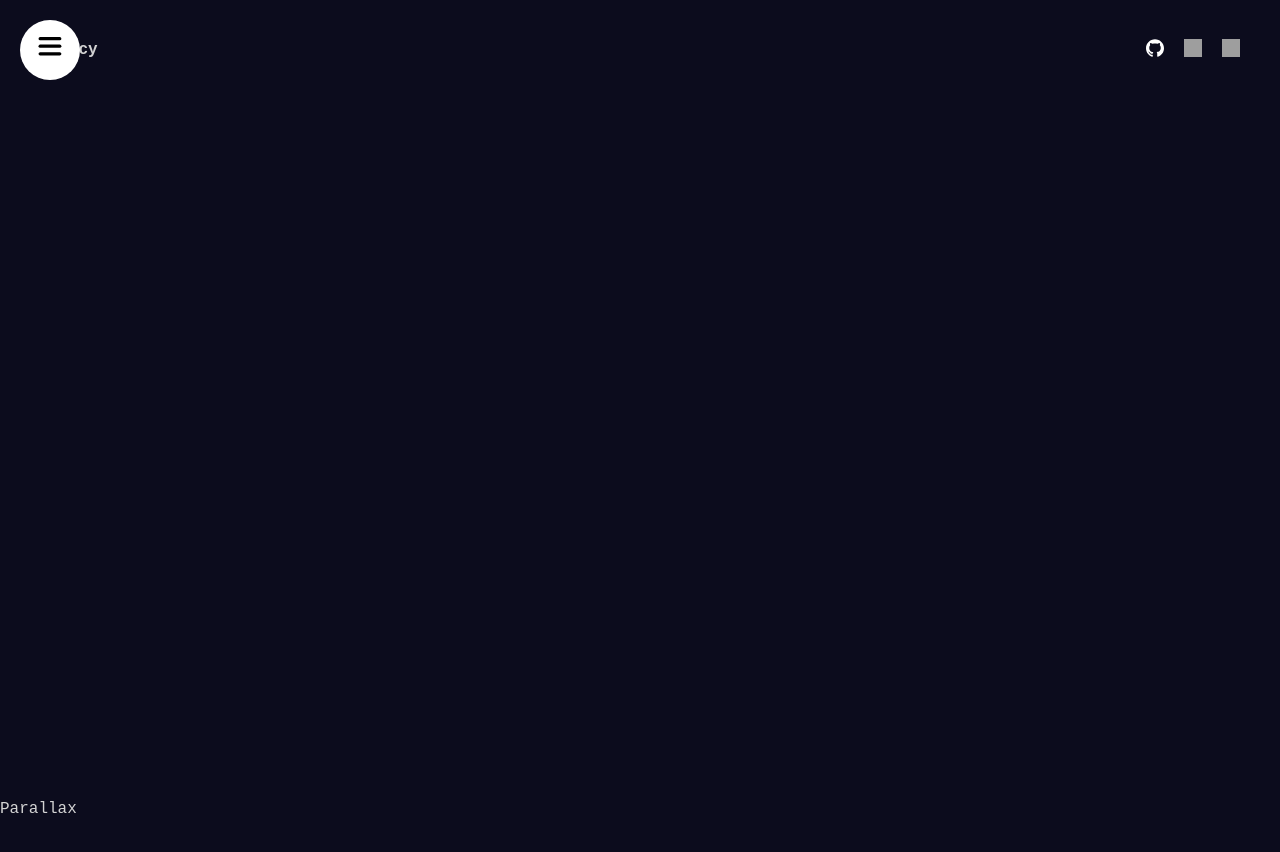
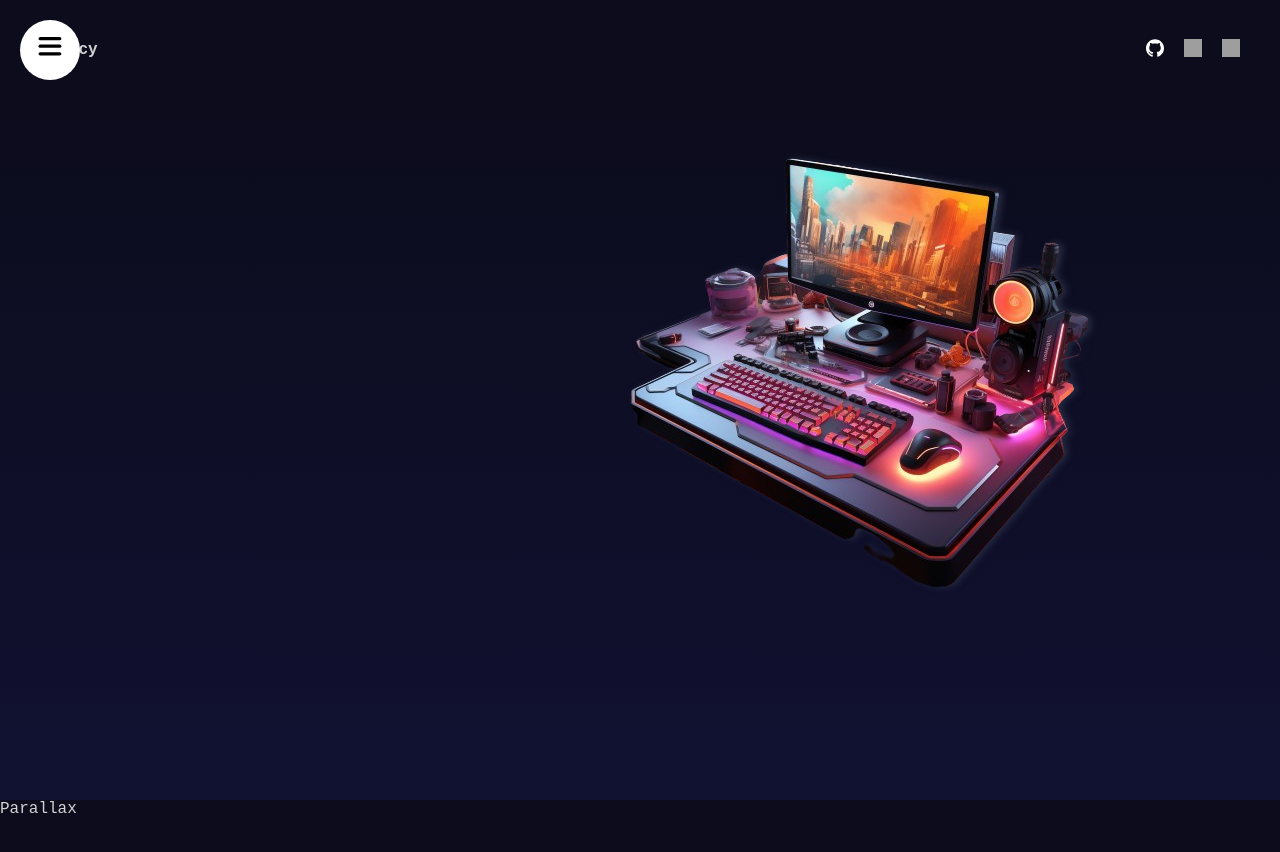
Before and after one commit to shincyshnz/my-portfolio, a React (Vite) app in the folder my-portfolio/: page / in a window 1280 px wide. Shown: the top 852 px of the page. Built offline with nearby package versions, Linux system fonts and the light colour scheme; grey boxes are pictures that could not be loaded.

Commit message:
hero image added

```diff
--- a/my-portfolio/package.json
+++ b/my-portfolio/package.json
@@ -13,6 +13,7 @@
     "framer-motion": "^11.0.5",
     "react": "^18.2.0",
     "react-dom": "^18.2.0",
+    "react-parallax-tilt": "^1.7.212",
     "sass": "^1.71.1"
   },
   "devDependencies": {
--- a/my-portfolio/src/App.jsx
+++ b/my-portfolio/src/App.jsx
@@ -1,3 +1,4 @@
+import Navbar from './components/navbar/Navbar'
 import { Contact, Hero, Parallax, Project1, Project2, Project3, Services } from "./pages";
 import "./app.scss"
 
@@ -5,6 +6,7 @@ const App = () => {
   return (
     <div>
       <section id='homepage'>
+        <Navbar />
         <Hero />
       </section>
       <Parallax />
--- a/my-portfolio/src/components/sidebar/links/Links.jsx
+++ b/my-portfolio/src/components/sidebar/links/Links.jsx
@@ -3,7 +3,7 @@ import { SIDEBAR_LINKS } from "../../../constants"
 import { useEffect, useState } from 'react'
 
 const Links = () => {
-  const [selected, setSelected] = useState('list--0');
+  const [selected, setSelected] = useState('');
 
   const variants = {
     open: {
@@ -43,7 +43,7 @@ const Links = () => {
         <motion.a
           onClick={handleClick}
           className={`list--${index}`}
-          animate={{ color : `${selected === `list--${index}` ? "#444e5e" : "#000000"}`,}}
+          animate={{ color: `${selected === `list--${index}` ? "#444e5e" : "#000000"}`, }}
           variants={itemVariants}
           whileHover={{ scale: 1.1 }}
           whileTap={{ scale: 0.95 }}
--- a/my-portfolio/src/pages/Hero.jsx
+++ /dev/null
@@ -1,9 +0,0 @@
-import Navbar from '../components/navbar/Navbar'
-
-const Hero = () => {
-  return (
-    <Navbar />
-  )
-}
-
-export default Hero
--- /dev/null
+++ b/my-portfolio/src/pages/hero/Hero.jsx
@@ -0,0 +1,20 @@
+import './hero.scss'
+import Tilt from 'react-parallax-tilt'
+import { motion } from 'framer-motion'
+
+const Hero = () => {
+  return (
+    <div className="hero">
+        <motion.div
+          className="imageContainer"
+          initial={{ x: 1000 }}
+          animate={{ x: 0, delay: 2,}}
+          transition={{ type: "spring", stiffness: 100 }}
+        >
+          <img src="/hero1.png" alt="hero" />
+        </motion.div>
+    </div>
+  )
+}
+
+export default Hero
--- /dev/null
+++ b/my-portfolio/src/pages/hero/hero.scss
@@ -0,0 +1,18 @@
+.hero {
+    height: calc(100vh - 100px);
+    overflow: hidden;
+    background: linear-gradient(180deg, #0c0c1d, #111132);
+    position: relative;
+
+    .imageContainer {
+        height: 100%;
+        position: absolute;
+        top: 0;
+        right: 180px;
+
+        img {
+            filter: drop-shadow(4px 0px 3px rgb(37, 42, 65));
+        }
+
+    }
+}
--- a/my-portfolio/src/pages/index.js
+++ b/my-portfolio/src/pages/index.js
@@ -1,4 +1,4 @@
-export {default as Hero} from "./Hero"
+export {default as Hero} from "./hero/Hero"
 export {default as Contact} from "./Contact"
 export {default as Parallax} from "./Parallax"
 export {default as Project1} from "./Project1"
```
Also changed, not shown: my-portfolio/public/hero1.png (added), 1 other file (tests, documents, lock files or other folders).
